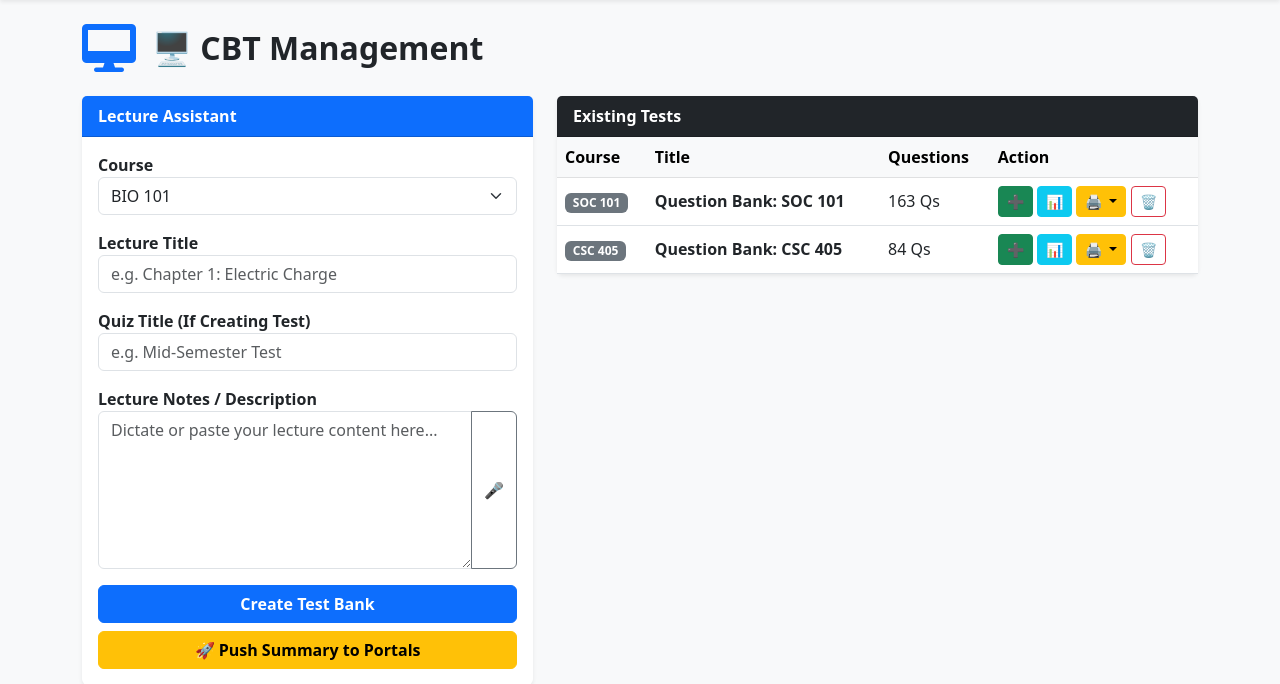
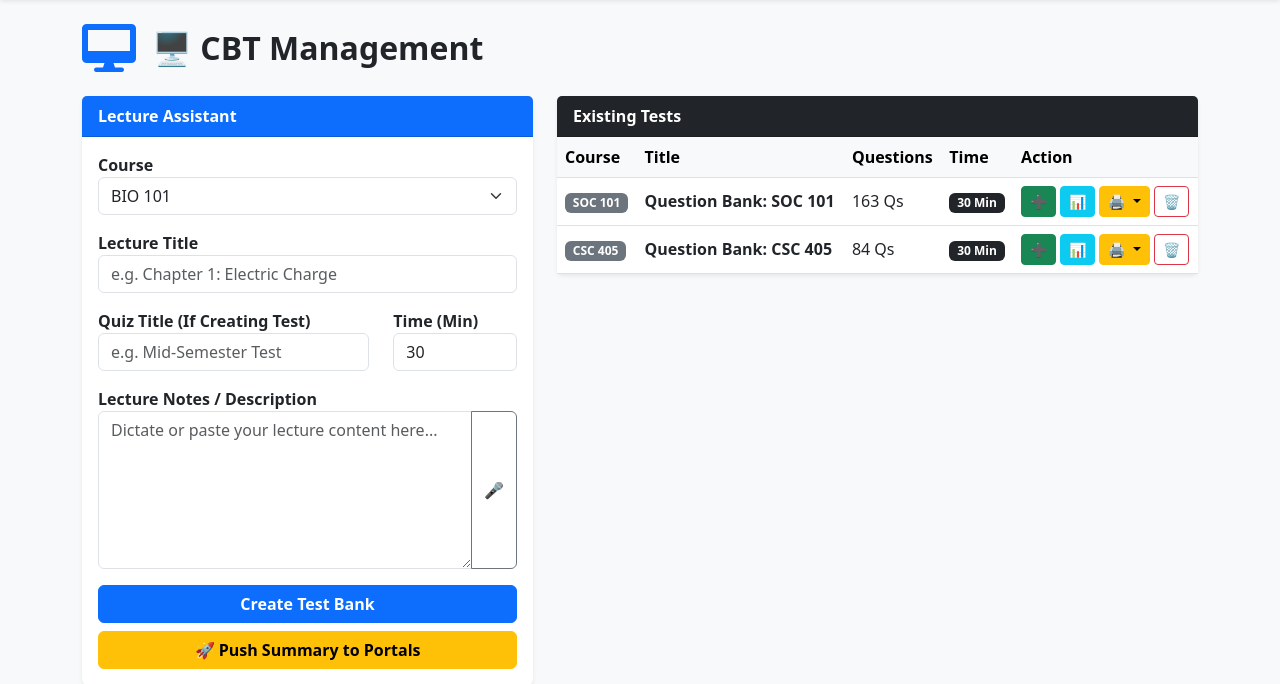
Before and after one commit to Adamson-lab/lasu_dashboard, a Flask app: page /cbt/manage in a window 1280 px wide; the page is wider, and only the part inside the window is pictured. Shown: the part 55-739 px from the top of that part. Run offline with Flask 3, Linux system fonts and the light colour scheme; a user stored in the database is signed in; some libraries are stand-ins or nearby versions.

Commit message:
UI: Added Time Limit input and column to CBT Management

```diff
--- a/templates/manage_quizzes.html
+++ b/templates/manage_quizzes.html
@@ -36,9 +36,15 @@
                                    placeholder="e.g. Chapter 1: Electric Charge" required>
                         </div>
 
-                        <div class="mb-3">
-                            <label class="fw-bold">Quiz Title (If Creating Test)</label>
-                            <input type="text" name="title" class="form-control" placeholder="e.g. Mid-Semester Test">
+                        <div class="row">
+                            <div class="col-md-8 mb-3">
+                                <label class="fw-bold">Quiz Title (If Creating Test)</label>
+                                <input type="text" name="title" class="form-control" placeholder="e.g. Mid-Semester Test">
+                            </div>
+                            <div class="col-md-4 mb-3">
+                                <label class="fw-bold">Time (Min)</label>
+                                <input type="number" name="time_limit" class="form-control" value="30" min="5" required>
+                            </div>
                         </div>
 
                         <div class="mb-3">
@@ -148,6 +154,7 @@
                                 <th>Course</th>
                                 <th>Title</th>
                                 <th>Questions</th>
+                                <th>Time</th>
                                 <th>Action</th>
                             </tr>
                         </thead>
@@ -159,6 +166,7 @@
                                     {{ quiz.title|replace("AI Question Bank", "Question Bank") }}
                                 </td>
                                 <td>{{ quiz.questions|length }} Qs</td>
+                                <td><span class="badge bg-dark">{{ quiz.time_limit | default(30) }} Min</span></td>
                                 <td>
                                     <a href="{{ url_for('add_questions', quiz_id=quiz.id) }}" class="btn btn-sm btn-success" title="Add Qs">➕</a>
 
```
